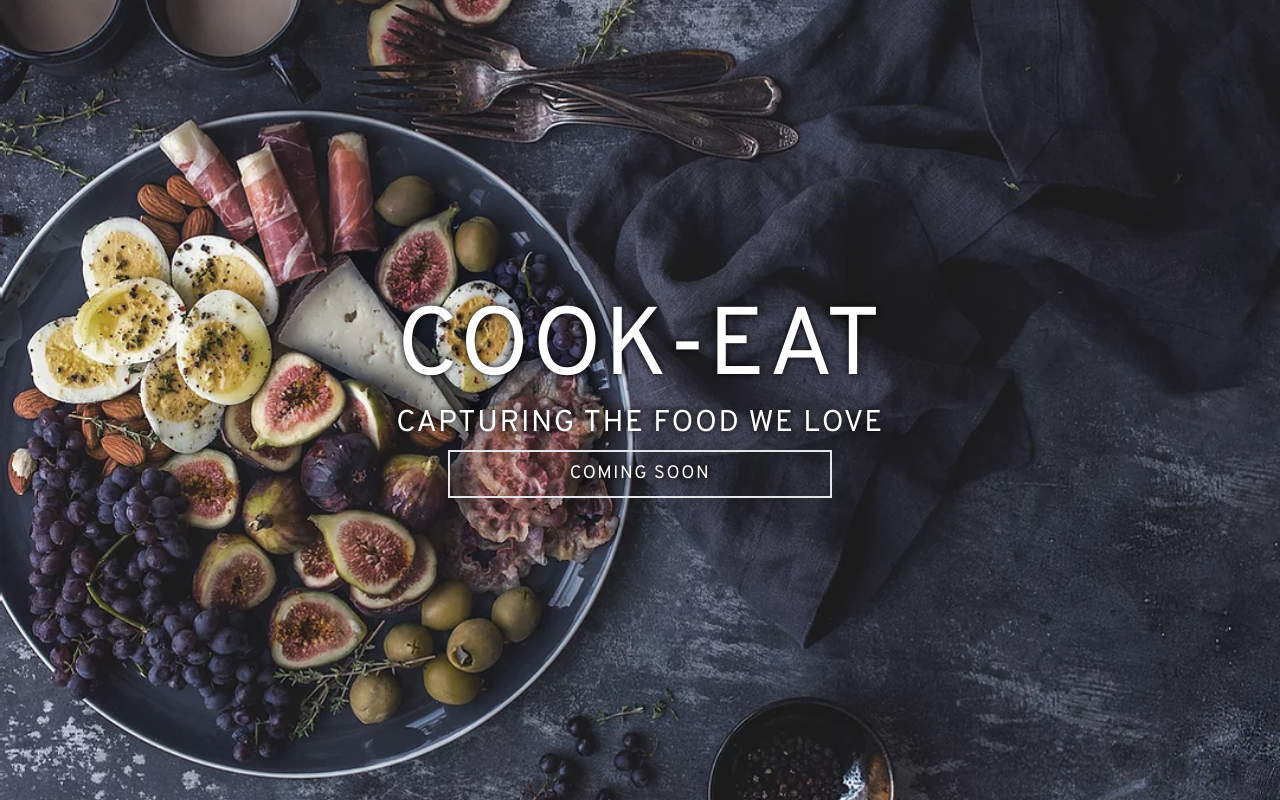
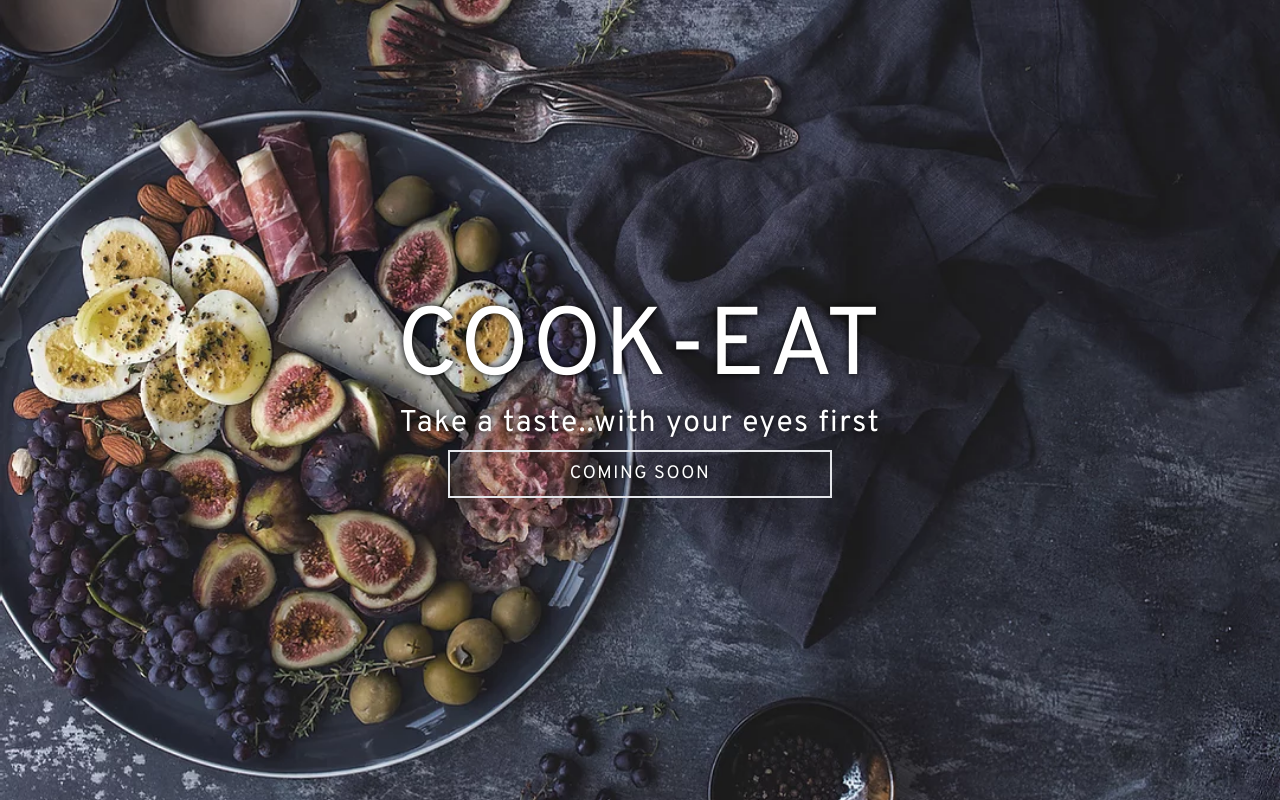
Before and after one commit to mar1etta123/mar1etta123.github.io, a website: page index.html in a window 1280 px wide. Drawn offline with Linux system fonts and the light colour scheme; a web font is replaced by a local one.

Commit message:
Update index.html

```diff
--- a/index.html
+++ b/index.html
@@ -47,7 +47,7 @@
     <div class="text-white text-center tracking-widest text-shadow">
       <div class="mb-2">
         <div class="text-8xl tracking-wide text-shadow mb-2">COOK-EAT</div>
-        <div class="text-3xl"> CAPTURING THE FOOD WE LOVE</div>
+        <div class="text-3xl"> Take a taste..with your eyes first</div>
       </div>
 
       <div class="border-2 mx-auto whitespace-nowrap text-lg py-2 text-shadow max-w-sm">
```
